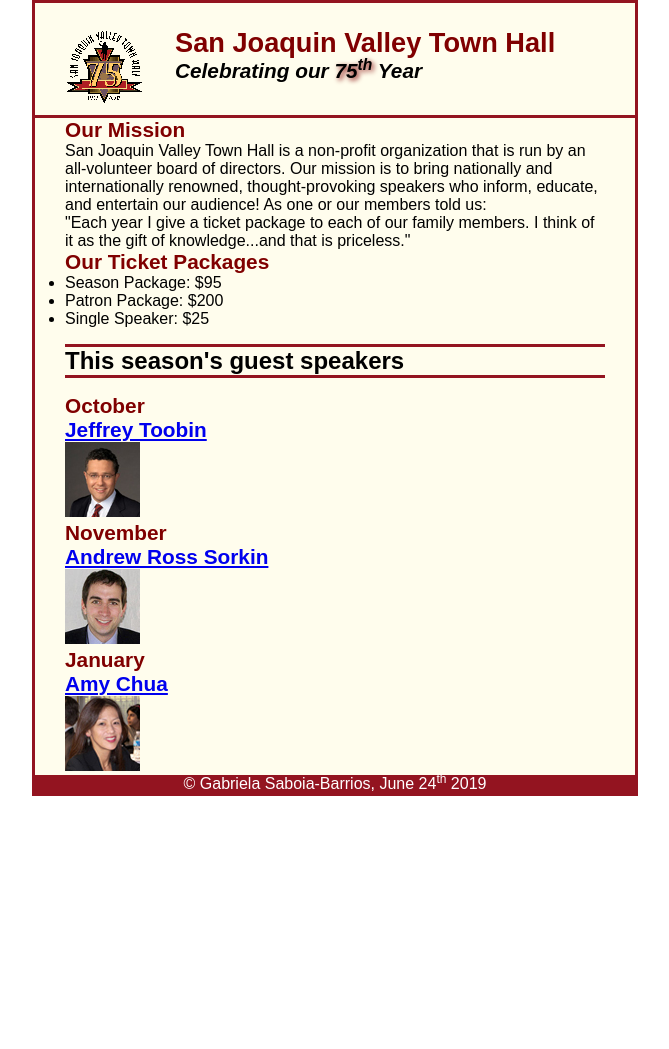
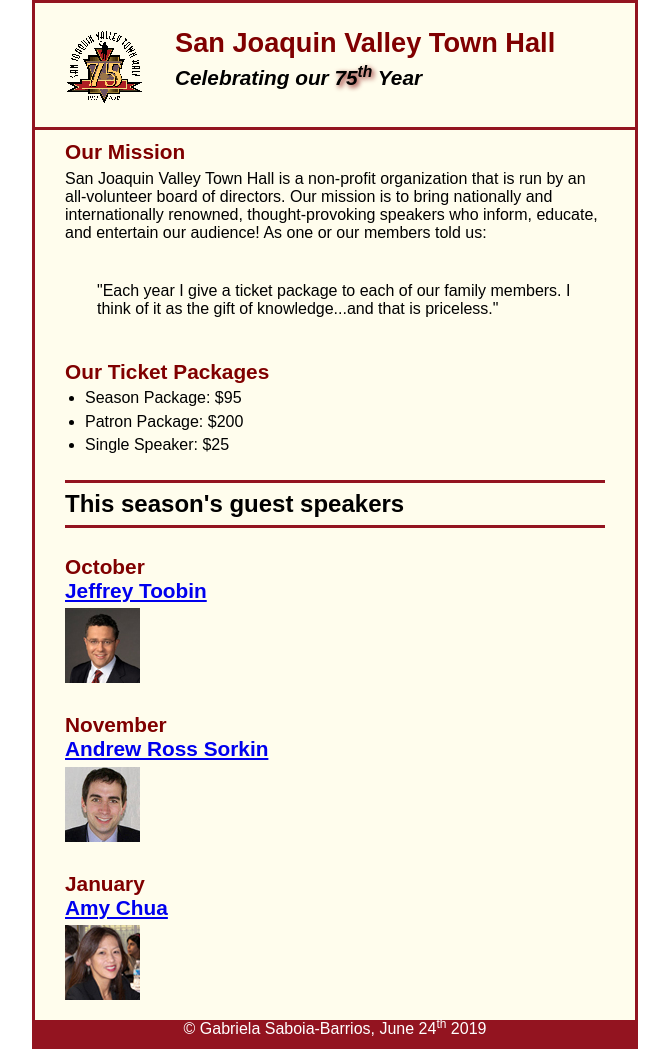
Before and after one commit to GabrielaSaboia/A11, a plain HTML site: page index.html in a window 1280 px wide. Shown: the whole page, without its empty margins (305-974 px from the left). Before the commit the page ends 800 px from the top, so only its background shows below. Drawn offline with Linux system fonts and the light colour scheme.

Commit message:
Number 11 set padding to specific page elements

```diff
--- a/styles/main.css
+++ b/styles/main.css
@@ -17,7 +17,31 @@
 a:hover{
 	font-style: italic;
 }
-
+h1{
+    padding-bottom: .3em;
+}
+h3{
+    padding-bottom: .25em;
+}
+h2{
+    padding-bottom: .25em;
+}
+img{
+    padding-bottom: 1em;
+}
+p{
+    padding-bottom: .5em;
+}
+blockquote{
+    padding: 2em 2em;
+}
+ul{
+    padding-bottom: .25em;
+    padding-left: 1.25em;
+}
+li{
+    padding-bottom: .35em;
+}
 	/* the styles for the header */
 header {
     border-bottom: solid 3px #931420;
@@ -50,10 +74,12 @@
 	font-size: 150%;
     border-top: solid 3px #931420;
     border-bottom: solid 3px #931420;
+    padding-top: .3em;
 }
 main h2{
 	font-size: 130%;
 	color: #800000;
+    padding-top: .5em;
 }
 main h3{
 	font-size: 105%;
```
